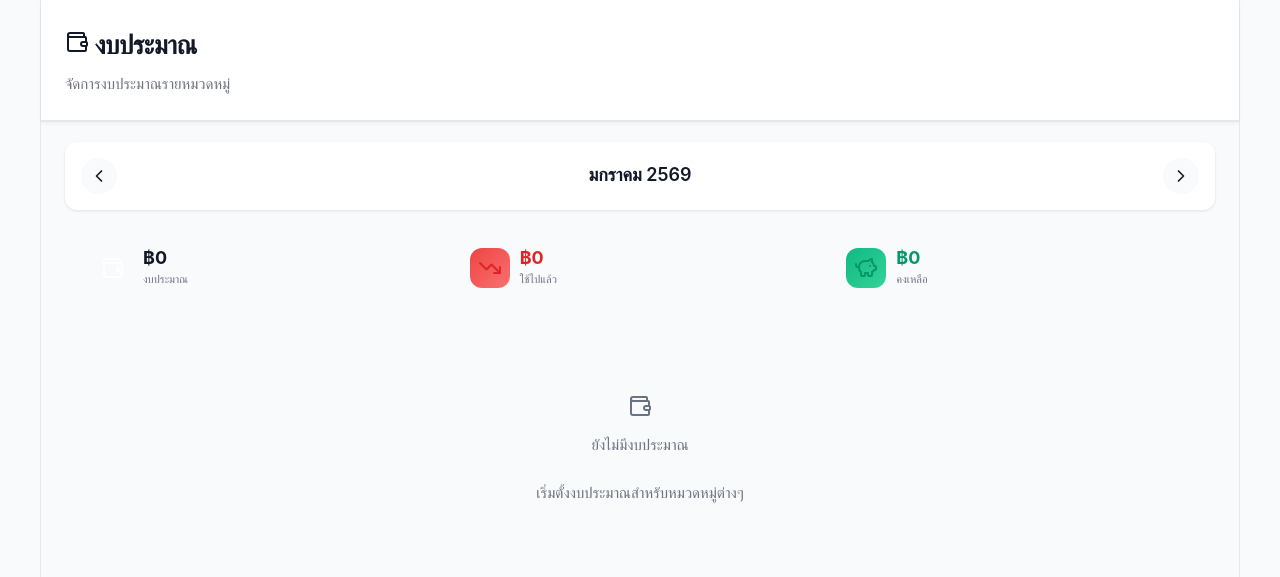
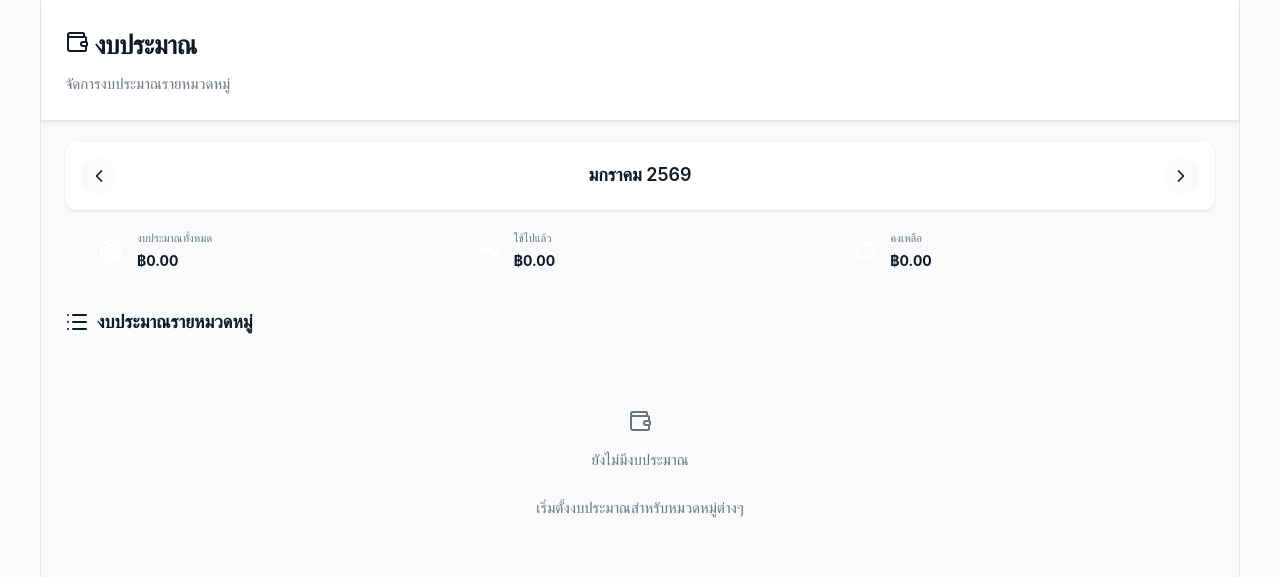
Before and after one commit to tetipong2542/line-botpress, a Flask app: template app/templates/budgets.html in a window 1280 px wide. Shown: the top 577 px of the page. Run offline with Flask 3, Linux system fonts and the light colour scheme; the template is opened without the code that fills it, so the values that code supplies are empty.

Commit message:
css-budget

```diff
--- a/app/templates/budgets.html
+++ b/app/templates/budgets.html
@@ -28,41 +28,48 @@
         </button>
     </div>
 
-    <!-- Budget Stats (matching goals-stats design) -->
-    <div class="budgets-stats">
-        <div class="stat-card">
-            <div class="stat-icon">
-                <i data-lucide="wallet"></i>
+    <!-- Budget Summary -->
+    <div class="summary-section">
+        <div class="summary-card">
+            <div class="summary-icon">
+                <i data-lucide="target"></i>
             </div>
-            <div class="stat-content">
-                <div class="stat-value" id="total-budgeted">฿0</div>
-                <div class="stat-label">งบประมาณ</div>
+            <div class="summary-content">
+                <div class="summary-label">งบประมาณทั้งหมด</div>
+                <div class="summary-amount" id="total-budgeted">฿0.00</div>
             </div>
         </div>
 
-        <div class="stat-card expense">
-            <div class="stat-icon">
+        <div class="summary-card">
+            <div class="summary-icon">
                 <i data-lucide="trending-down"></i>
             </div>
-            <div class="stat-content">
-                <div class="stat-value" id="total-spent">฿0</div>
-                <div class="stat-label">ใช้ไปแล้ว</div>
+            <div class="summary-content">
+                <div class="summary-label">ใช้ไปแล้ว</div>
+                <div class="summary-amount" id="total-spent">฿0.00</div>
             </div>
         </div>
 
-        <div class="stat-card income">
-            <div class="stat-icon">
+        <div class="summary-card">
+            <div class="summary-icon">
                 <i data-lucide="piggy-bank"></i>
             </div>
-            <div class="stat-content">
-                <div class="stat-value" id="total-remaining">฿0</div>
-                <div class="stat-label">คงเหลือ</div>
+            <div class="summary-content">
+                <div class="summary-label">คงเหลือ</div>
+                <div class="summary-amount" id="total-remaining">฿0.00</div>
             </div>
         </div>
     </div>
 
     <!-- Budget List -->
     <div class="section">
+        <div class="section-header">
+            <h2>
+                <i data-lucide="list"></i>
+                งบประมาณรายหมวดหมู่
+            </h2>
+        </div>
+
         <div id="budgets-list" class="budgets-list">
             <!-- Populated by JavaScript -->
             <div class="empty-state">
@@ -193,11 +200,9 @@
                 API.get(buildApiUrl(`budgets/summary?month=${month}`))
             ]);
 
-            const budgetCount = budgetsResult.budgets ? budgetsResult.budgets.length : 0;
-
-            // Update summary cards with count
+            // Update summary cards
             if (summaryResult.summary) {
-                updateSummaryCards(summaryResult.summary, budgetCount);
+                updateSummaryCards(summaryResult.summary);
             }
 
             // Render budget list
@@ -214,55 +219,22 @@
     }
 
     // ===== UPDATE SUMMARY CARDS =====
-    function updateSummaryCards(summary, budgetCount = 0) {
+    function updateSummaryCards(summary) {
         const formatMoney = (amount) => {
-            return amount.toLocaleString('th-TH', { minimumFractionDigits: 0, maximumFractionDigits: 0 });
+            return amount.toLocaleString('th-TH', { minimumFractionDigits: 2, maximumFractionDigits: 2 });
         };
 
-        // Update total budgeted
         document.getElementById('total-budgeted').textContent = `฿${formatMoney(summary.total_budgeted_formatted)}`;
-
-        // Update spent
         document.getElementById('total-spent').textContent = `฿${formatMoney(summary.total_spent_formatted)}`;
 
-        // Update remaining
         const remainingEl = document.getElementById('total-remaining');
         remainingEl.textContent = `฿${formatMoney(summary.total_remaining_formatted)}`;
+        remainingEl.style.color = summary.total_remaining >= 0 ? 'var(--success, #10b981)' : 'var(--error, #ef4444)';
     }
 
     // ===== RENDER BUDGETS =====
     function renderBudgets(budgets) {
         const container = document.getElementById('budgets-list');
-
-        // Mapping Lucide icon names to display
-        const lucideIconMap = {
-            'utensils': 'utensils',
-            'car': 'car',
-            'shopping-bag': 'shopping-bag',
-            'film': 'film',
-            'heart': 'heart',
-            'home': 'home',
-            'book': 'book',
-            'gift': 'gift',
-            'coffee': 'coffee',
-            'plane': 'plane',
-            'gamepad-2': 'gamepad-2',
-            'smartphone': 'smartphone',
-            'shirt': 'shirt',
-            'wifi': 'wifi',
-            'zap': 'zap',
-            'droplet': 'droplet',
-            'baby': 'baby',
-            'briefcase': 'briefcase',
-            'graduation-cap': 'graduation-cap',
-            'stethoscope': 'stethoscope'
-        };
-
-        // Function to check if string is emoji
-        function isEmoji(str) {
-            const emojiRegex = /[\u{1F300}-\u{1F9FF}]|[\u{2600}-\u{26FF}]|[\u{2700}-\u{27BF}]/u;
-            return emojiRegex.test(str);
-        }
 
         container.innerHTML = budgets.map(budget => {
             const progressColor = budget.is_over_budget ? 'over' : budget.is_near_limit ? 'warning' : 'normal';
@@ -271,25 +243,18 @@
             // Handle null category with fallback values
             const category = budget.category || {};
             const categoryName = category.name_th || 'หมวดหมู่ไม่ระบุ';
-            const categoryIcon = category.icon || 'folder';
+            const categoryIcon = category.icon || '📁';
             const categoryColor = category.color || '#6366f1';
 
-            // Determine if icon is emoji or Lucide name
-            const isIconEmoji = isEmoji(categoryIcon);
-            const iconHtml = isIconEmoji
-                ? `<span class="budget-icon-emoji">${categoryIcon}</span>`
-                : `<i data-lucide="${lucideIconMap[categoryIcon] || categoryIcon}" class="budget-lucide-icon"></i>`;
-
             return `
-            <div class="budget-card ${budget.is_over_budget ? 'over-budget' : ''} ${budget.is_near_limit ? 'near-limit' : ''}" data-id="${budget.id}">
+            <div class="budget-card ${budget.is_over_budget ? 'over-budget' : ''}" data-id="${budget.id}">
                 <div class="budget-card-header">
                     <div class="budget-main-info">
                         <div class="budget-icon-wrapper" style="
-                            background: color-mix(in srgb, ${categoryColor} 15%, transparent);
-                            border-color: ${categoryColor};
-                            color: ${categoryColor};
+                            background: color-mix(in srgb, ${categoryColor} 10%, transparent);
+                            border: 2px solid color-mix(in srgb, ${categoryColor} 35%, var(--border) 65%);
                         ">
-                            ${iconHtml}
+                            <span class="budget-icon-emoji">${categoryIcon}</span>
                         </div>
                         <div class="budget-title-section">
                             <h3 class="budget-title">${categoryName}</h3>
@@ -300,15 +265,15 @@
                         </div>
                     </div>
                     <div class="budget-menu-wrapper">
-                        <button type="button" class="btn-menu" onclick="toggleBudgetMenu('${budget.id}')" title="ตัวเลือก">
+                        <button class="btn-menu" onclick="toggleBudgetMenu('${budget.id}')" title="ตัวเลือก">
                             <i data-lucide="more-vertical"></i>
                         </button>
                         <div class="dropdown-menu" id="menu-${budget.id}">
-                            <button type="button" class="menu-item" onclick="editBudget('${budget.id}'); closeAllMenus();">
+                            <button class="menu-item" onclick="editBudget('${budget.id}'); closeAllMenus();">
                                 <i data-lucide="edit-2"></i>
                                 <span>แก้ไข</span>
                             </button>
-                            <button type="button" class="menu-item danger" onclick="deleteBudget('${budget.id}'); closeAllMenus();">
+                            <button class="menu-item danger" onclick="deleteBudget('${budget.id}'); closeAllMenus();">
                                 <i data-lucide="trash-2"></i>
                                 <span>ลบงบประมาณ</span>
                             </button>
@@ -319,18 +284,15 @@
                 <div class="budget-amount-section">
                     <div class="amount-item">
                         <span class="amount-label">งบประมาณ</span>
-                        <span class="amount-value budget">฿${budget.limit_amount_formatted.toLocaleString('th-TH')}</span>
+                        <span class="amount-value">฿${budget.limit_amount_formatted.toLocaleString('th-TH')}</span>
                     </div>
-                    <div class="amount-item center">
+                    <div class="amount-item">
                         <span class="amount-label">ใช้ไปแล้ว</span>
                         <span class="amount-value spent">฿${budget.spent_formatted.toLocaleString('th-TH')}</span>
                     </div>
                     <div class="amount-item">
-                        <span class="amount-label">
-                            คงเหลือ
-                            <i data-lucide="${budget.remaining < 0 ? 'alert-triangle' : 'check'}" class="remaining-icon ${budget.remaining < 0 ? 'negative' : 'positive'}"></i>
-                        </span>
-                        <span class="amount-value ${budget.remaining < 0 ? 'negative' : 'positive'}">฿${Math.abs(budget.remaining_formatted).toLocaleString('th-TH')}</span>
+                        <span class="amount-label">คงเหลือ</span>
+                        <span class="amount-value ${budget.remaining < 0 ? 'negative' : 'positive'}">฿${budget.remaining_formatted.toLocaleString('th-TH')}</span>
                     </div>
                 </div>
 
@@ -402,9 +364,6 @@
         editingBudgetId = null;
         document.getElementById('budget-form').reset();
         document.getElementById('modal-title').textContent = 'เพิ่มงบประมาณ';
-        // Re-enable fields for add mode
-        document.getElementById('budget-category').disabled = false;
-        document.getElementById('budget-month').disabled = false;
     }
 
     // ===== EVENT LISTENERS =====
@@ -413,10 +372,6 @@
         document.getElementById('btn-add-budget').addEventListener('click', () => {
             editingBudgetId = null;
             document.getElementById('modal-title').textContent = 'เพิ่มงบประมาณ';
-
-            // Enable fields for add mode
-            document.getElementById('budget-category').disabled = false;
-            document.getElementById('budget-month').disabled = false;
 
             // Set default month to current period
             const defaultMonth = `${currentYear}-${String(currentMonth + 1).padStart(2, '0')}`;
@@ -475,28 +430,10 @@
             const amount = parseFloat(document.getElementById('budget-amount').value);
             const rolloverPolicy = document.getElementById('budget-rollover').value;
 
-            // Debug logging
-            console.log('Form submit:', {
-                editingBudgetId: editingBudgetId,
-                categoryId: categoryId,
-                month: month,
-                amount: amount,
-                rolloverPolicy: rolloverPolicy
-            });
-
-            // Validation - different for add vs edit mode
-            if (editingBudgetId) {
-                // Edit mode: only validate amount
-                if (!amount || amount <= 0) {
-                    showToast('กรุณากรอกจำนวนเงินที่ถูกต้อง', 'error');
-                    return;
-                }
-            } else {
-                // Add mode: validate all fields
-                if (!categoryId || !month || !amount || amount <= 0) {
-                    showToast('กรุณากรอกข้อมูลให้ครบถ้วน', 'error');
-                    return;
-                }
+            // Validation
+            if (!categoryId || !month || !amount || amount <= 0) {
+                showToast('กรุณากรอกข้อมูลให้ครบถ้วน', 'error');
+                return;
             }
 
             // Loading state
@@ -555,10 +489,6 @@
             document.getElementById('budget-month').value = budget.month_yyyymm;
             document.getElementById('budget-amount').value = budget.limit_amount_formatted;
             document.getElementById('budget-rollover').value = budget.rollover_policy;
-
-            // Disable category and month in edit mode (they are the composite key)
-            document.getElementById('budget-category').disabled = true;
-            document.getElementById('budget-month').disabled = true;
 
             openModal();
 
@@ -598,73 +528,47 @@
 </script>
 
 <style>
-    /* ===== BUDGETS STATS (matching goals-stats) ===== */
-    .budgets-stats {
+    /* Summary Section */
+    .summary-section {
         display: grid;
         grid-template-columns: repeat(3, 1fr);
         gap: 0.75rem;
         padding: 0 1rem;
-        margin-bottom: 1rem;
+        margin-bottom: 1.5rem;
     }
 
-    .stat-card {
+    .summary-card {
         background: var(--card-bg);
-        border: 1px solid var(--border-color);
         border-radius: 12px;
-        padding: 12px;
+        padding: 0.75rem;
         display: flex;
         align-items: center;
-        gap: 10px;
-        transition: all 0.2s ease;
+        gap: 0.5rem;
+        border: 1px solid var(--border-color);
     }
 
-    .stat-card:hover {
-        transform: translateY(-2px);
-        box-shadow: 0 4px 12px rgba(0, 0, 0, 0.08);
-    }
-
-    .stat-icon {
-        width: 40px;
-        height: 40px;
-        border-radius: 12px;
+    .summary-icon {
+        width: 36px;
+        height: 36px;
+        border-radius: 10px;
+        background: linear-gradient(135deg, var(--primary-color), var(--primary-dark));
+        color: white;
         display: flex;
         align-items: center;
         justify-content: center;
-        background: linear-gradient(135deg, var(--primary-color), var(--primary-dark, #4f46e5));
-        color: white;
         flex-shrink: 0;
     }
 
-    .stat-icon i {
-        width: 20px;
-        height: 20px;
+    .summary-label {
+        font-size: 0.7rem;
+        color: var(--text-secondary);
+        margin-bottom: 0.125rem;
     }
 
-    .stat-card.income .stat-icon {
-        background: linear-gradient(135deg, var(--income-color, #10b981), #34d399);
-    }
-
-    .stat-card.expense .stat-icon {
-        background: linear-gradient(135deg, var(--expense-color, #ef4444), #f87171);
-    }
-
-    .stat-content {
-        flex: 1;
-        min-width: 0;
-    }
-
-    .stat-value {
-        font-size: 18px;
+    .summary-amount {
+        font-size: 0.875rem;
         font-weight: 700;
         color: var(--text-primary);
-        line-height: 1.2;
-    }
-
-    .stat-label {
-        font-size: 11px;
-        color: var(--text-secondary);
-        font-weight: 500;
-        margin-top: 2px;
     }
 
     /* ===== MINIMAL CARD DESIGN ===== */
```
Also changed, not shown: other parts of app/templates/budgets.html (+34 -80 lines).
